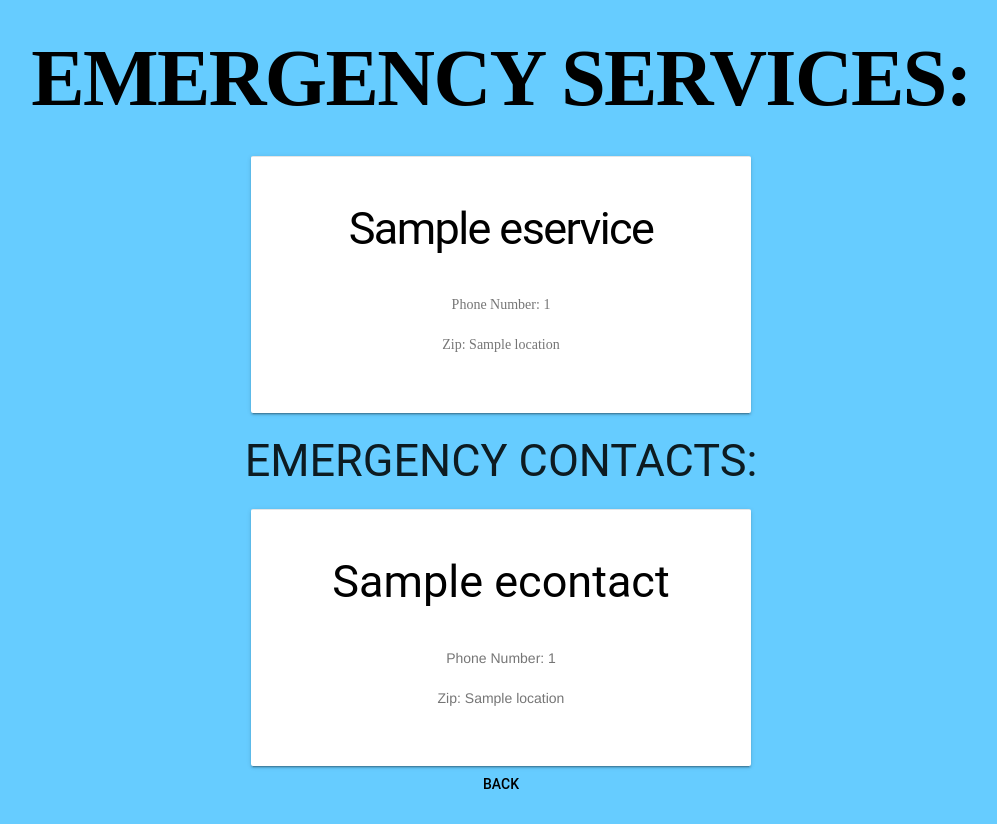
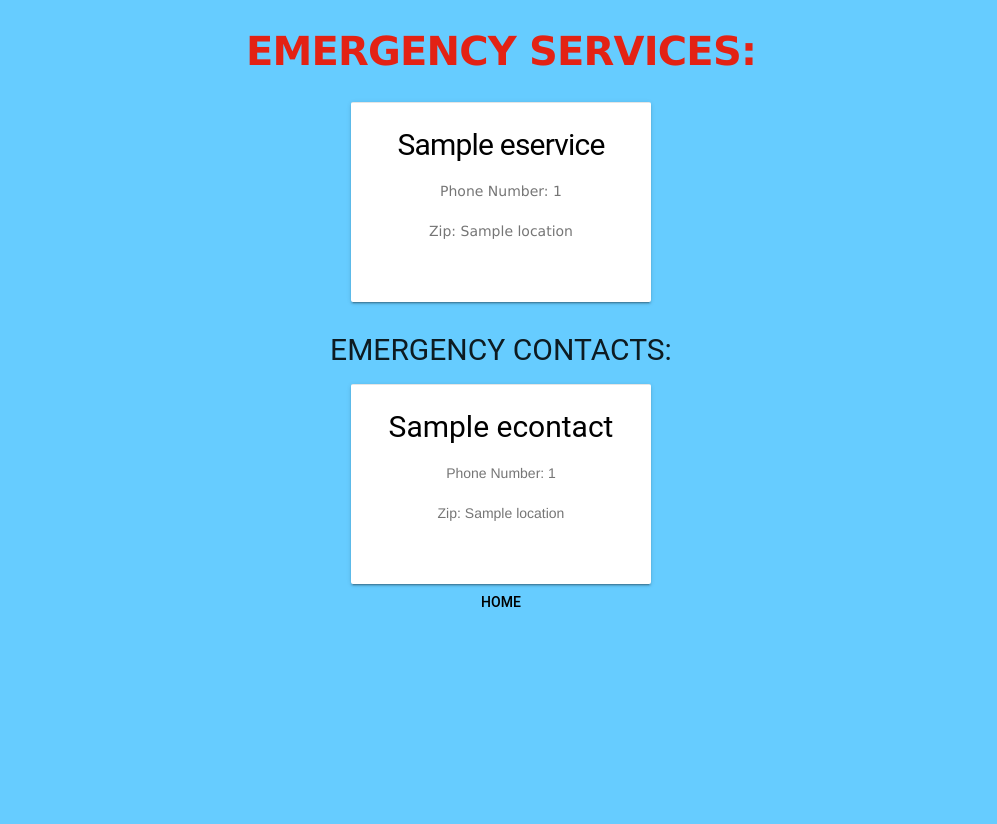
Before and after one commit to aclinton13/Project-E-Line, a Python web app: template templates/emergency.html in a window 1280 px wide. Shown: the whole page, without its empty margins (139-1136 px from the left). Run offline with Jinja, Linux system fonts and the light colour scheme; the template is opened without the code that fills it: most values are stand-ins (such as "Sample title", 1, 10 or a date in 2020).

Commit message:
changed styling on emergency page, added back button on search page

```diff
--- a/stylesheets/emergency.css
+++ b/stylesheets/emergency.css
@@ -6,32 +6,50 @@
   height: 100%;
 }
 h1{
-font-size: 80px;
+font-size: 40px;
   font-weight: 400;
   font-family: "Times New Roman", Times, serif;
-  color: black;
+  color: #e32214;
+  font-family: Verdana, sans-serif;
+
+}
+
+h2{
+  font-size: 30px;
+margin-bottom: 10px;
 }
 
 .mdl-card__title-text{
-
+font-size: 25px;
   font-family: Arial, Helvetica, serif;
   color: #ff99cc ;
+  margin: -10px;
+  margin-bottom: -20px;
 }
 
 .demo-card-wide.mdl-card {
-  width: 500px;
+  width: 300px;
+  font-size: 25px;
 }
 .demo-card-wide > .mdl-card__title {
-  height: 500px;
+  height: 300px;
+  font-size: 25px;
+
+}
+#emer{
+  margin-bottom: -50px;
 }
 
-
 .demo-card-square.mdl-card {
-  width: 500px;
+  width: 300px;
 }
 .demo-card-square > .mdl-card__title {
-  height: 500px;
+  height: 300px;
+
 }
 .mdl-card__title{
   flex-direction: column;
 }
+.mdl-card__supporting-text{
+  padding:0;
+}
--- a/templates/emergency.html
+++ b/templates/emergency.html
@@ -51,7 +51,7 @@
 </div>
     {% endif %}
     <a class="mdl-button mdl-button--contaned mdl-js-button mdl-js-ripple-effect" href="/">
-      Back
+      Home
     </a>
        </center>
 
--- a/templates/finished.html
+++ b/templates/finished.html
@@ -17,7 +17,7 @@
       <br>
       <center>  <a href='/'><button type="button" name="button">  Main Page</button></a></center>
 
-      <center>  <a href={{redirect}}><button type="button" name="button"> {{explaination}}</button></a></center>
+      <center>  <a href={{redirect}}><button id=button2 type="button" name="button"> {{explaination}}</button></a></center>
 
 
   </body>
```
Also changed, not shown: stylesheets/button.css (+11 -5 lines), stylesheets/form.css (+6 -3 lines), templates/search.html (+6 -1 lines), templates/setup.html (added, +43 -0 lines).
